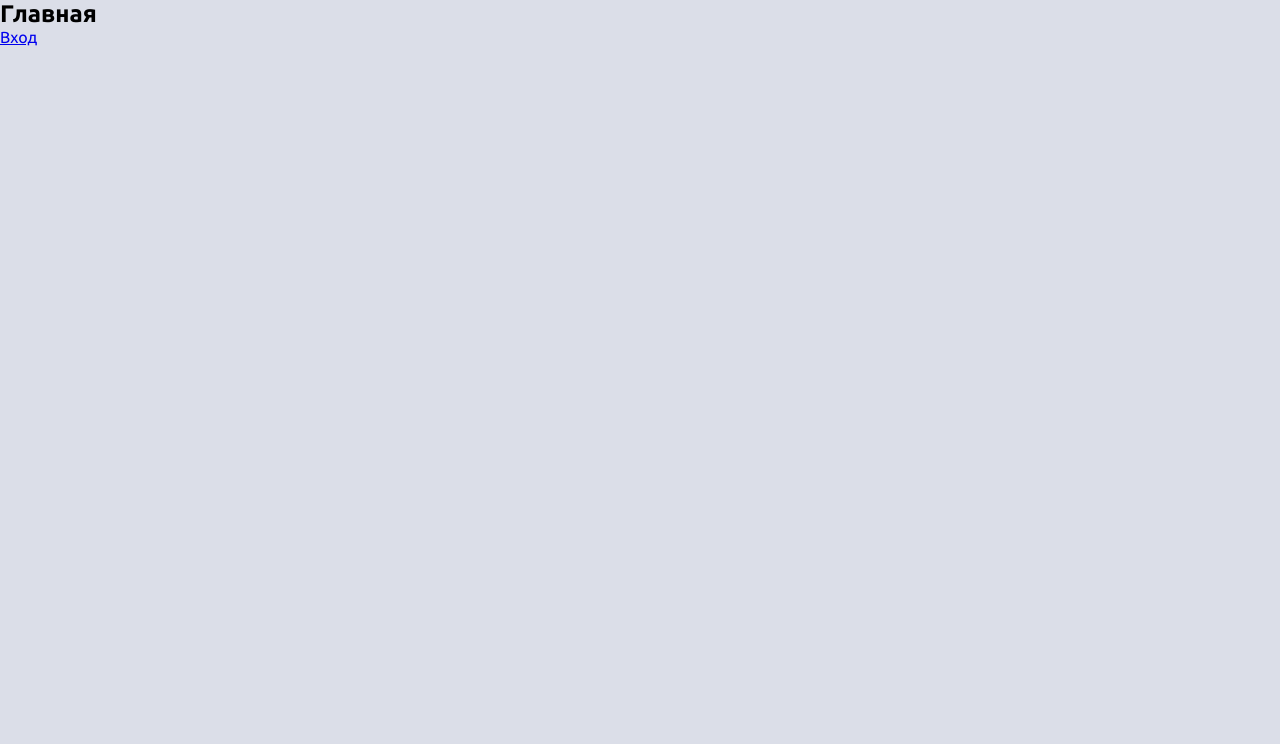
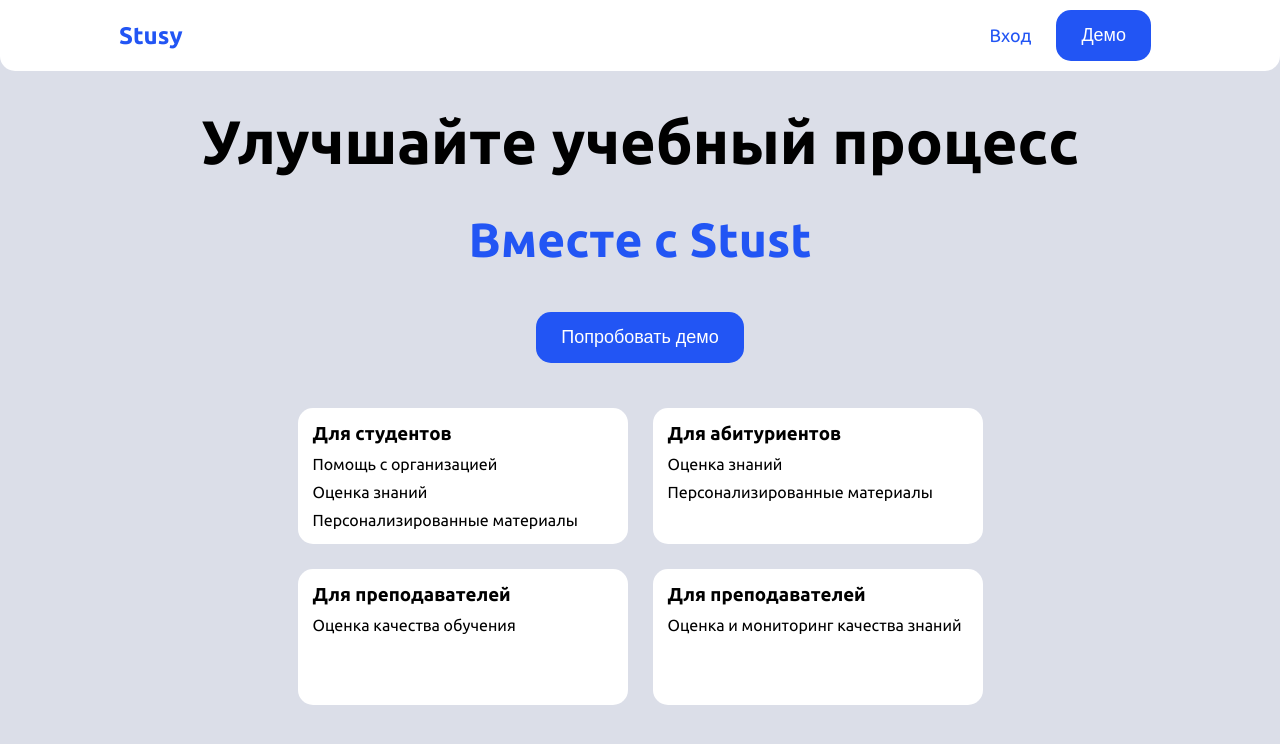
Before and after one commit to Student-developments-Inc/stusy, a Vue app in the folder stusy-ui/: page / in a window 1280 px wide. Shown: the top 744 px of the page. Built offline with nearby package versions, Linux system fonts and the light colour scheme.

Commit message:
feat: Свёрстана главная страница

```diff
--- a/stusy-ui/src/views/MainView.vue
+++ b/stusy-ui/src/views/MainView.vue
@@ -1,7 +1,52 @@
 <template>
-<h2>Главная</h2>
-  <router-link to="/auth">Вход</router-link>
-<!--  <a href="/auth">Вход</a>-->
+  <header>
+    <ul>
+      <li>
+        <h2 class="logo">Stusy</h2>
+      </li>
+      <li class="header-buttons">
+        <router-link to="/auth">Вход</router-link>
+        <button>Демо</button>
+      </li>
+    </ul>
+  </header>
+  <main>
+    <h1>Улучшайте учебный процесс</h1>
+    <h2>Вместе с Stust</h2>
+    <button>Попробовать демо</button>
+    <div class="cards">
+      <div class="card">
+        <h3>Для студентов</h3>
+        <ul>
+          <li>Помощь с организацией</li>
+          <li>Оценка знаний</li>
+          <li>Персонализированные материалы</li>
+        </ul>
+      </div>
+      <div class="card">
+        <h3>Для абитуриентов</h3>
+        <ul>
+          <li>Оценка знаний</li>
+          <li>Персонализированные материалы</li>
+        </ul>
+      </div>
+      <div class="card">
+        <h3>Для преподавателей</h3>
+        <ul>
+          <li>Оценка качества обучения</li>
+        </ul>
+      </div>
+      <div class="card">
+        <h3>Для преподавателей</h3>
+        <ul>
+          <li>Оценка и мониторинг качества знаний</li>
+        </ul>
+      </div>
+
+    </div>
+  </main>
+
+  <!--  <a href="/auth">Вход</a>-->
 </template>
 
 <script>
@@ -12,4 +57,105 @@ export default {
 
 <style scoped>
 
+button {
+  color: #ffffff;
+  background: var(--blue);
+  border: none;
+  border-radius: 15px;
+  font-size: 18px;
+  box-sizing: border-box;
+  width: 100%;
+  padding: 15px 25px;
+  margin: 10px;
+  transition: 0.3s;
+  cursor: pointer;
+
+}
+
+button:hover {
+  background: var(--blue-mate);
+}
+
+header {
+  max-width: 1920px;
+  background: var(--light);
+  border-bottom-left-radius: 15px;
+  border-bottom-right-radius: 15px;
+}
+
+header ul {
+  display: flex;
+  align-items: center;
+  justify-content: space-between;
+  margin: 0 auto;
+  list-style: none;
+}
+
+.logo {
+  color: var(--blue);
+  user-select: none;
+  cursor: pointer;
+}
+
+.header-buttons {
+  display: flex;
+  align-items: center;
+}
+
+.header-buttons a {
+  color: var(--blue);
+  margin-right: 15px;
+  font-size: 18px;
+  text-decoration: var(--blue);
+}
+
+ul {
+  max-width: 1042px;
+}
+
+main {
+  display: flex;
+  flex-direction: column;
+  gap: 35px;
+  align-items: center;
+}
+
+main h1 {
+  font-size: 46pt;
+  margin-top: 35px;
+}
+
+main h2 {
+  font-size: 36pt;
+  color: var(--blue);
+}
+
+main button {
+  width: auto;
+}
+
+.cards {
+  display: flex;
+  flex-wrap: wrap;
+  max-width: 1000px;
+  margin: 0 auto;
+  gap: 25px;
+  justify-content: center;
+}
+
+.card {
+  background: var(--light);
+  padding: 15px;
+  border-radius: 15px;
+  height: 106px;
+  width: 300px;
+}
+
+.card ul {
+  list-style: none;
+}
+
+.card li {
+  margin-top: 10px;
+}
 </style>
```
